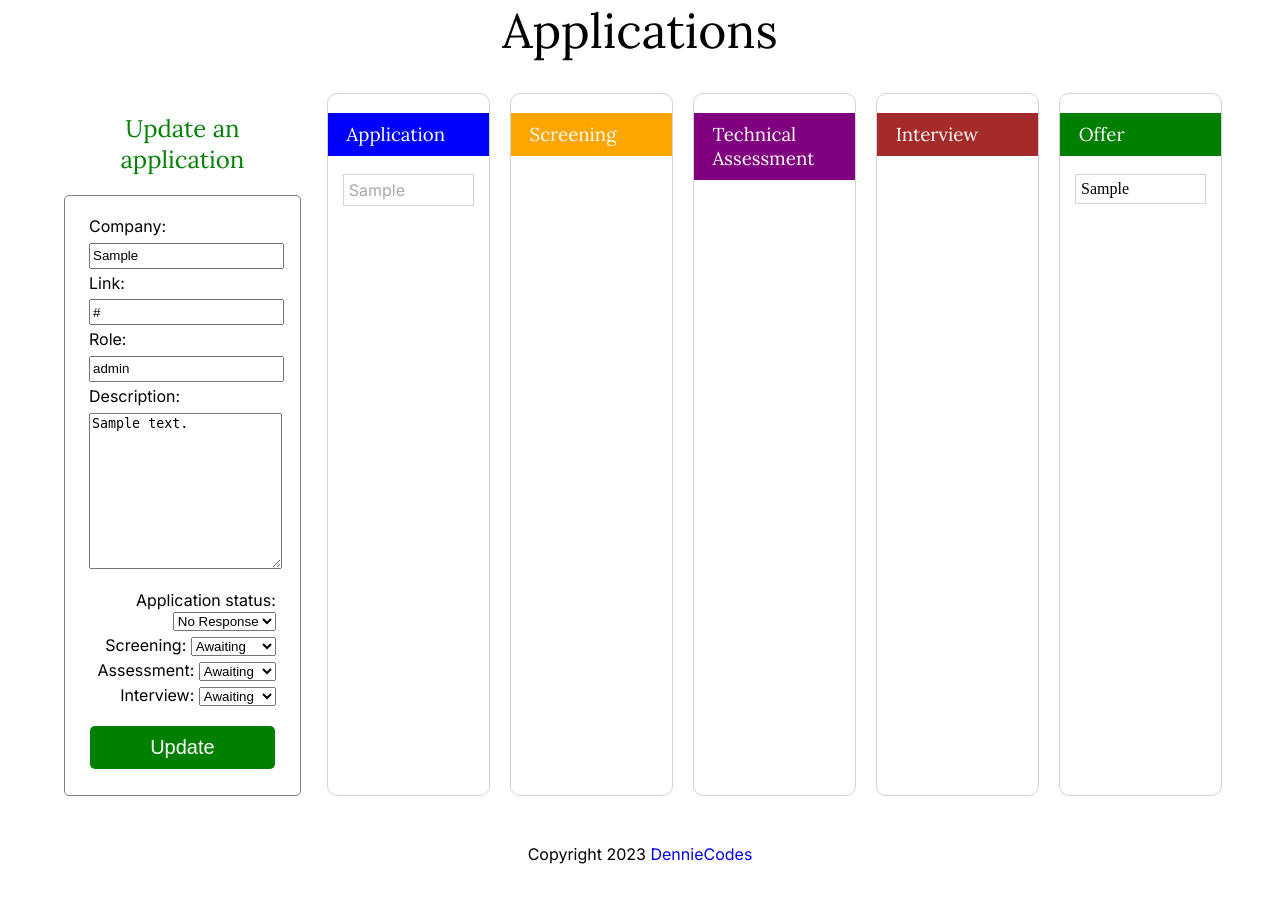
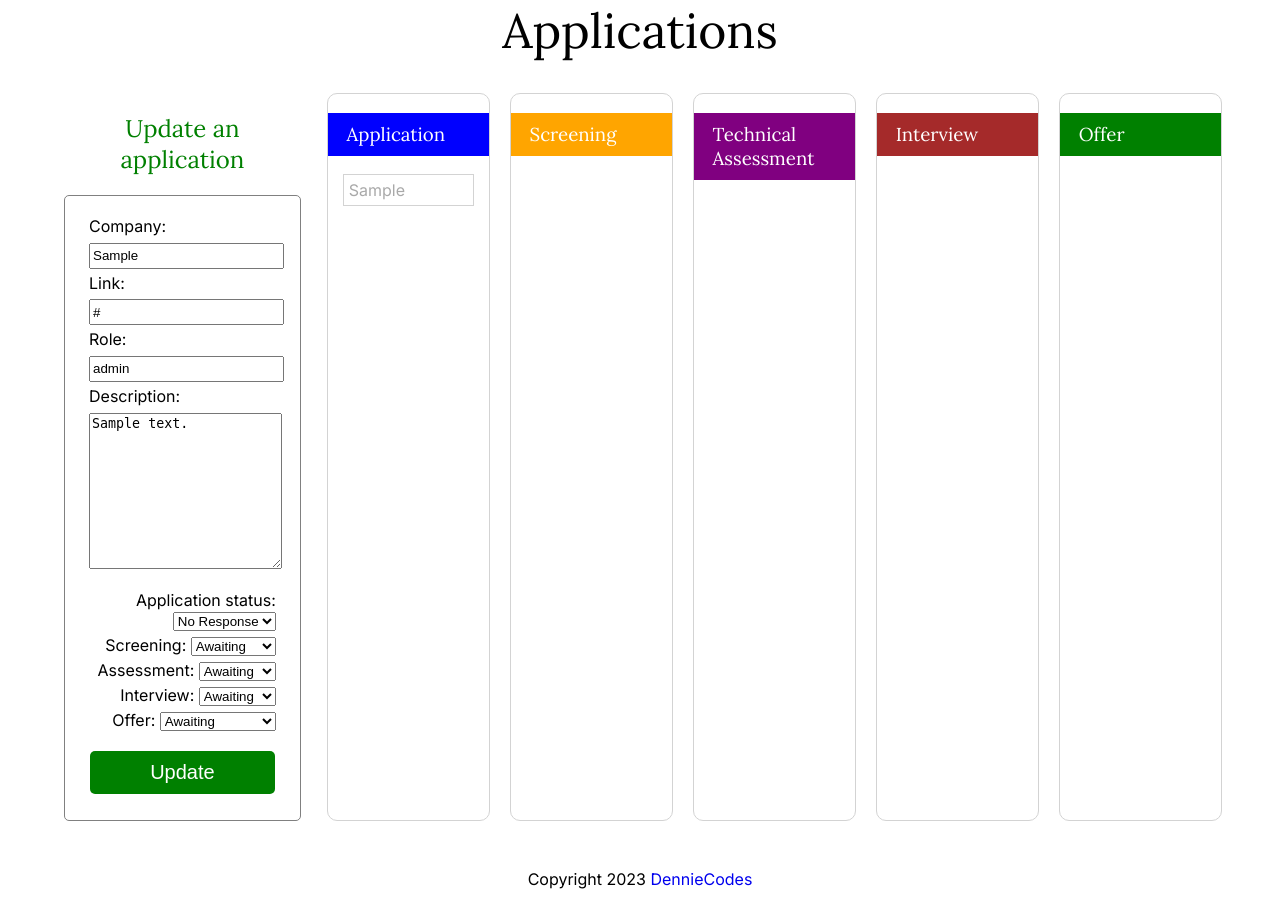
Before and after one commit to DennieCodes/jobfindr, a Django app: page /applications/1/update/ in a window 1280 px wide. Shown: the part 128-1045 px from the top of the page. Before the commit the page ends 992 px from the top, so only its background shows below. Run offline with Django 4.2, Linux system fonts and the light colour scheme; a user stored in the database is signed in; tables that the repository leaves empty hold one stand-in row (values such as "Sample post").

Commit message:
Added offer model field, finished application list display

```diff
--- a/applications/forms.py
+++ b/applications/forms.py
@@ -23,4 +23,5 @@ class ApplicationFullForm(ModelForm):
       "screening",
       "assessment",
       "interview",
+      "offer",
     )
--- a/applications/models.py
+++ b/applications/models.py
@@ -17,6 +17,12 @@ class Assessment(models.TextChoices):
   ONGOING = "O", "On-going"
   PASSED = "P", "Passed"
   REJECTED = "R", "Rejected"
+
+class Offer(models.TextChoices):
+  AWAITING = "W", "Awaiting"
+  COUNTER = "C", "Counter-offered"
+  REJECTED = "R", "Rejected"
+  ACCEPTED = "A", "Accepted"
 
 class Application(models.Model):
   name=models.CharField(max_length=200)
@@ -48,6 +54,12 @@ class Application(models.Model):
     default=Assessment.AWAITING
   )
 
+  offer = models.CharField(
+    max_length=1,
+    choices=Offer.choices,
+    default=Offer.AWAITING
+  )
+
   applicant=models.ForeignKey(
     settings.AUTH_USER_MODEL,
     related_name="applications",
--- a/applications/templates/application.html
+++ b/applications/templates/application.html
@@ -104,10 +104,21 @@
         <h3>Offer</h3>
         <ul>
           {% for apply in applications %}
-          <li>
-            {{ apply.company }}
-          </li>
-          {% endfor %}
+          {% if apply.interview == "P" %}
+            <li>
+              <a href={% url 'update_application' apply.id %}
+              {% if apply.offer == "A" %}
+              class="advancing"
+              {% elif apply.offer == "R" %}
+              class="rejection"
+              {% elif apply.offer == "C" %}
+              class="ongoing"
+              {% else %}
+              class="no-response"
+              {% endif %}
+                >{{ apply.company }}</a>
+            </li>
+          {% endif %}          {% endfor %}
         </ul>
       </div>
     </section>
```
Also changed, not shown: applications/migrations/0013_application_offer.py (added).
